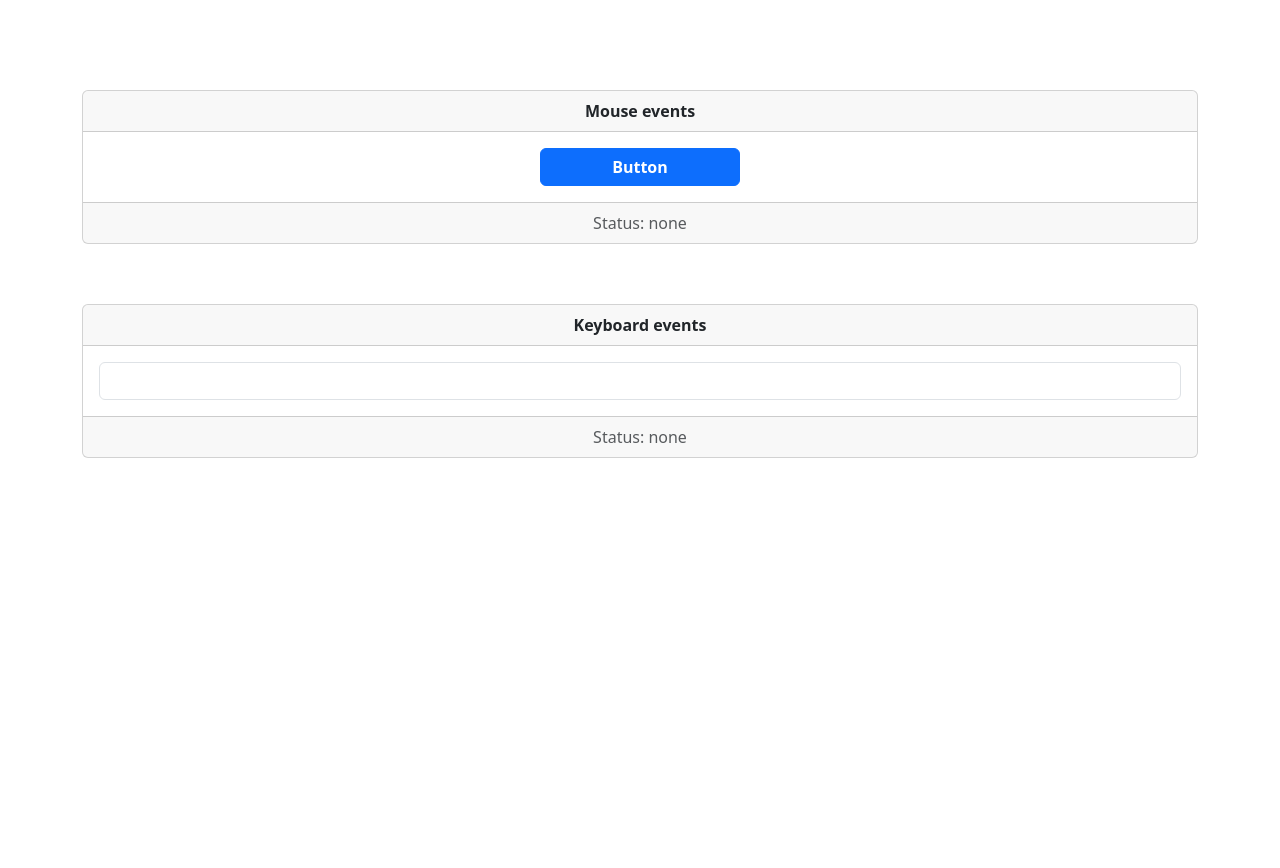
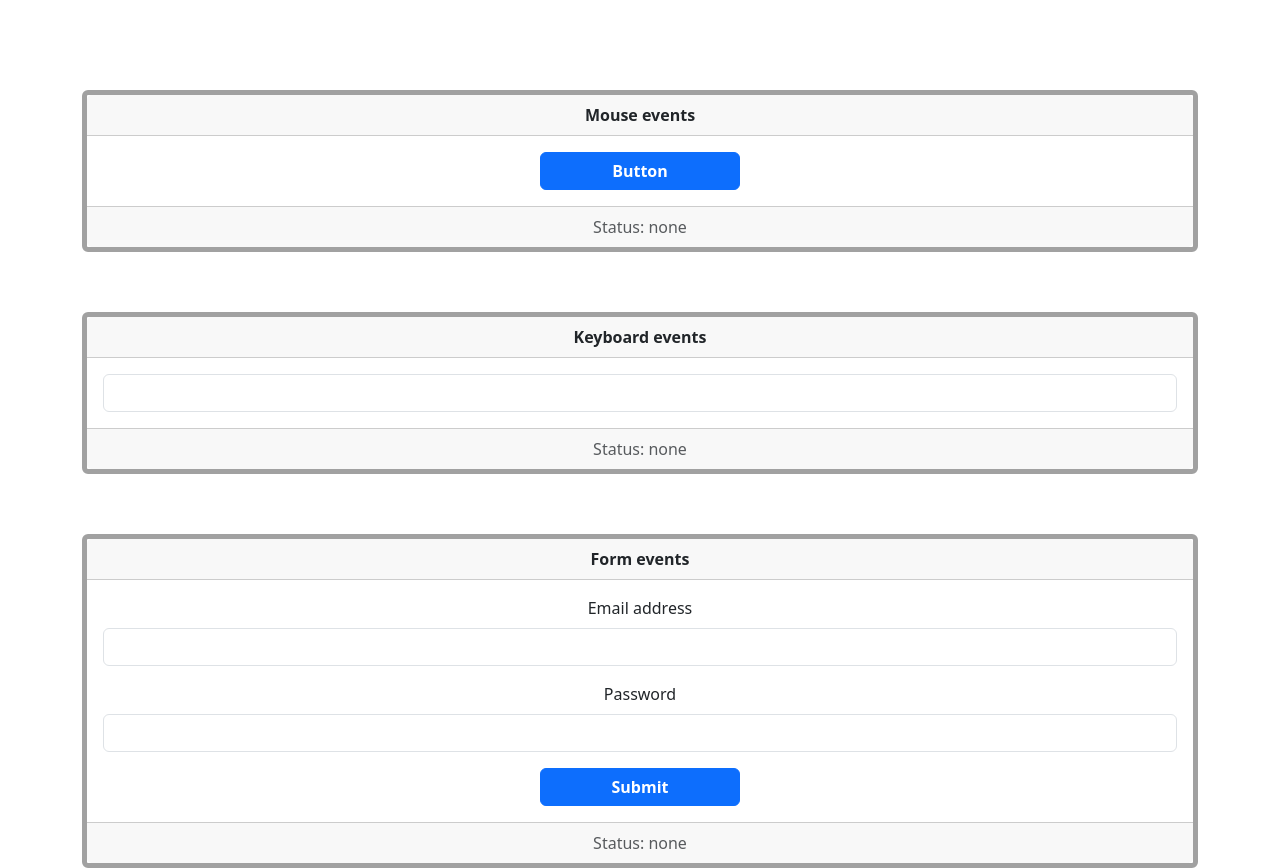
Before and after one commit to WoodShack/CPAN113-7, a plain HTML site: page index.html in a window 1280 px wide. Before the commit the page ends 800 px from the top, so only its background shows below. Drawn offline with Linux system fonts and the light colour scheme.

Commit message:
Add form events

```diff
--- a/css/index.css
+++ b/css/index.css
@@ -4,6 +4,7 @@
 
 .card{
     margin-top: 60px;
+    border: 5px solid #a1a1a1;
 }
 
 .card-header{
--- a/index.html
+++ b/index.html
@@ -44,6 +44,31 @@
                     </div>
                 </div>
 
+                <!--Bootstrap Card #2-->
+                <div class="card text-center">
+                    <div class="card-header">
+                        Form events
+                    </div>
+                    <div class="card-body">
+
+                        <form id="form-event-form">
+                            <div class="mb-3">
+                                <label for="exampleInputEmail1" class="form-label">Email address</label>
+                                <input type="email" class="form-control" id="exampleInputEmail1" aria-describedby="emailHelp">
+                            </div>
+                            <div class="mb-3">
+                                <label for="exampleInputPassword1" class="form-label">Password</label>
+                                <input type="password" class="form-control" id="exampleInputPassword1">
+                            </div>
+                            <button type="submit" class="btn btn-primary">Submit</button>
+                        </form>
+
+                    </div>
+                    <div id="form-event-status" class="card-footer text-body-secondary">
+                        Status: none
+                    </div>
+                </div>
+
             </div>
         </div>
     </div>
--- a/js/script.js
+++ b/js/script.js
@@ -3,6 +3,8 @@ let mouseEventElement = document.getElementById("mouse-event-btn");
 let mouseEventStatus = document.getElementById("mouse-event-status");
 let keyboardEventElement = document.getElementById("keyboard-event-input");
 let keyboardEventStatus = document.getElementById("keyboard-event-status");
+let formEventElement = document.getElementById("form-event-form");
+let formEventStatus = document.getElementById("form-event-status");
 
 //Functions
 function addMouseEvent(status){
@@ -11,6 +13,10 @@ function addMouseEvent(status){
 
 function addKeyboardEvent(status){
     keyboardEventStatus.innerHTML = keyboardEventStatus.innerHTML+"<br>Status: "+status;
+}
+
+function addFormEvent(status){
+    formEventStatus.innerHTML = "Status: "+status;
 }
 
 //Mouse event
@@ -38,3 +44,13 @@ keyboardEventElement.addEventListener("keyup", function(event) {
 keyboardEventElement.addEventListener("input", function(event) {
     addKeyboardEvent("Input changed");
 });
+
+//Form event
+formEventElement.addEventListener("submit", function(event) {
+    event.preventDefault();
+    addFormEvent("Submitted");
+});
+
+formEventElement.addEventListener("change", function(event) {
+    addFormEvent("Changed");
+});
```
